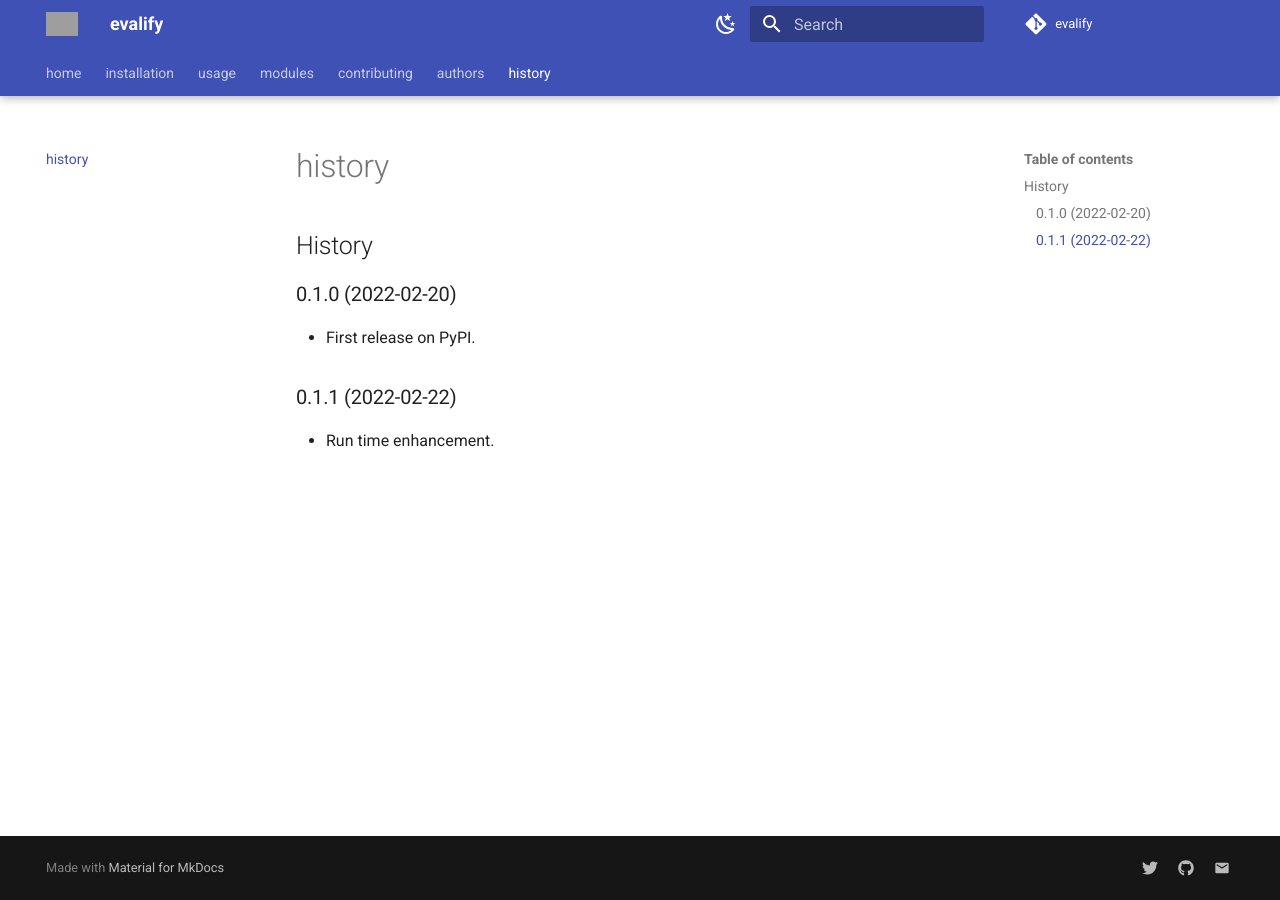
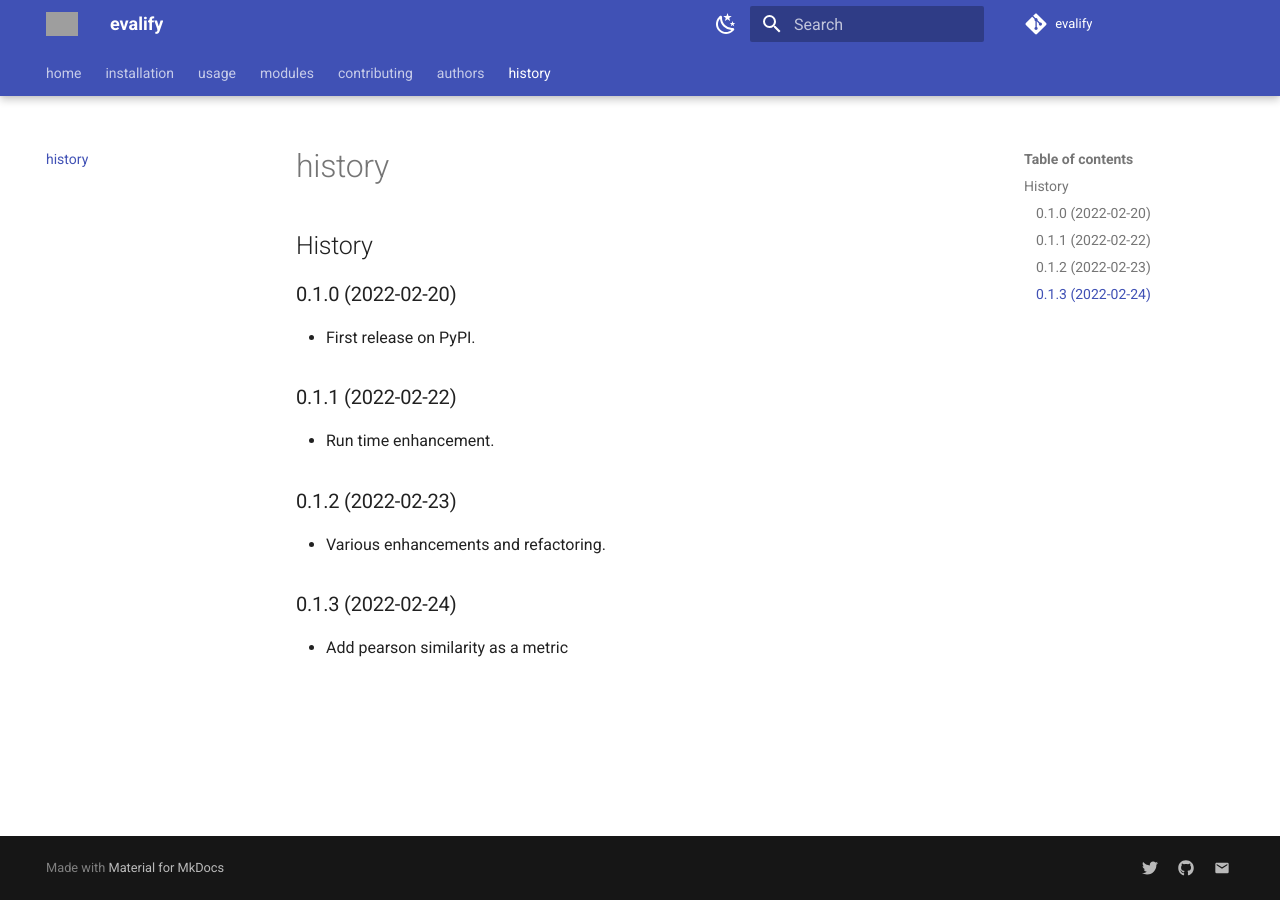
Before and after one commit to ma7555/evalify, an MkDocs documentation site: the page built from docs/history.md, in a window 1280 px wide. Built offline with MkDocs 1.6.1 and Material for MkDocs 9.7.7, drawn with Linux system fonts in a browser that asks for light colours; comment, search, counter and statistics services are not loaded; grey boxes are pictures that could not be loaded.

Commit message:
update history

```diff
--- a/HISTORY.md
+++ b/HISTORY.md
@@ -7,3 +7,11 @@
 ## 0.1.1 (2022-02-22)
 
 * Run time enhancement.
+
+## 0.1.2 (2022-02-23)
+
+* Various enhancements and refactoring.
+
+## 0.1.3 (2022-02-24)
+
+* Add pearson similarity as a metric
```
Also changed, not shown: 1 other file.
